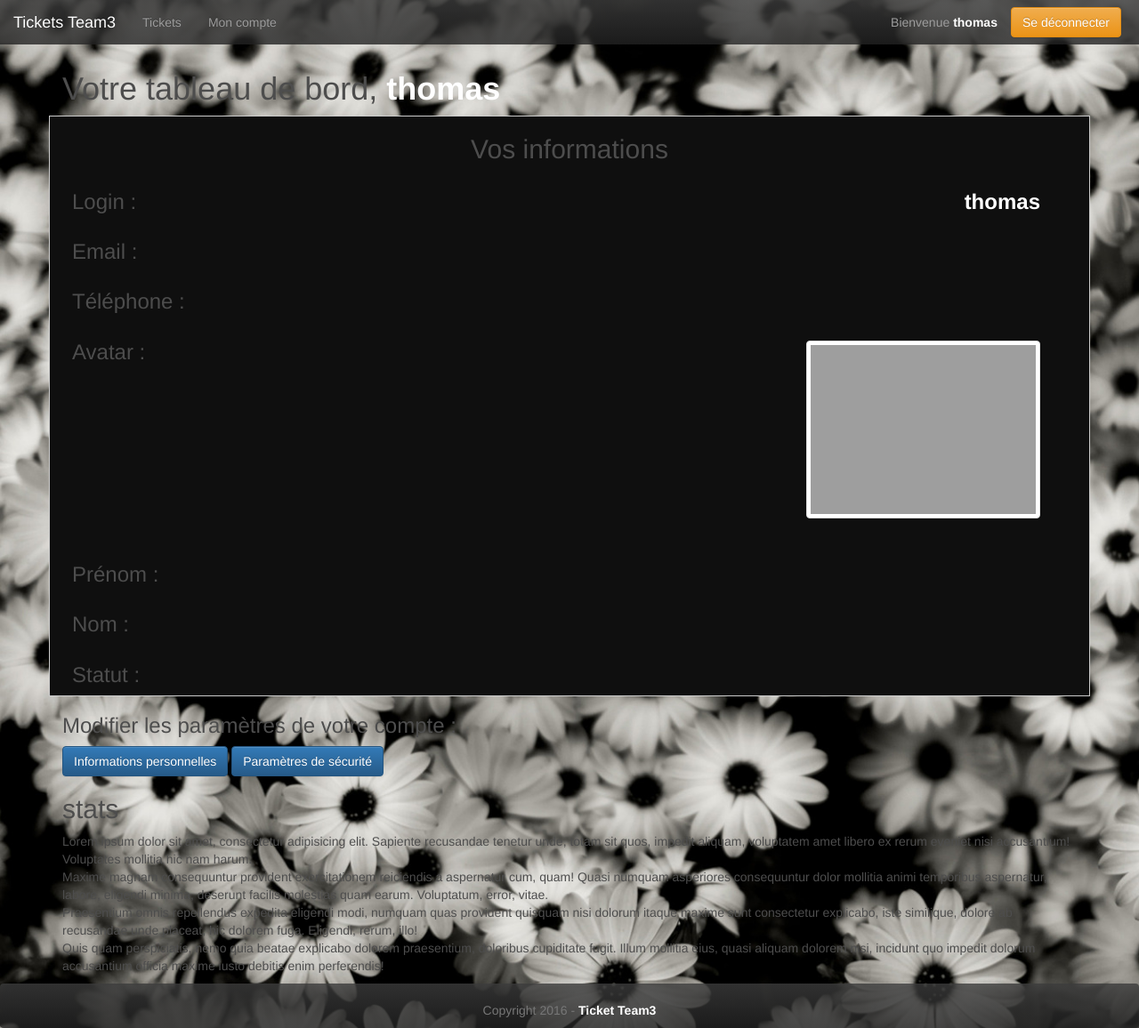
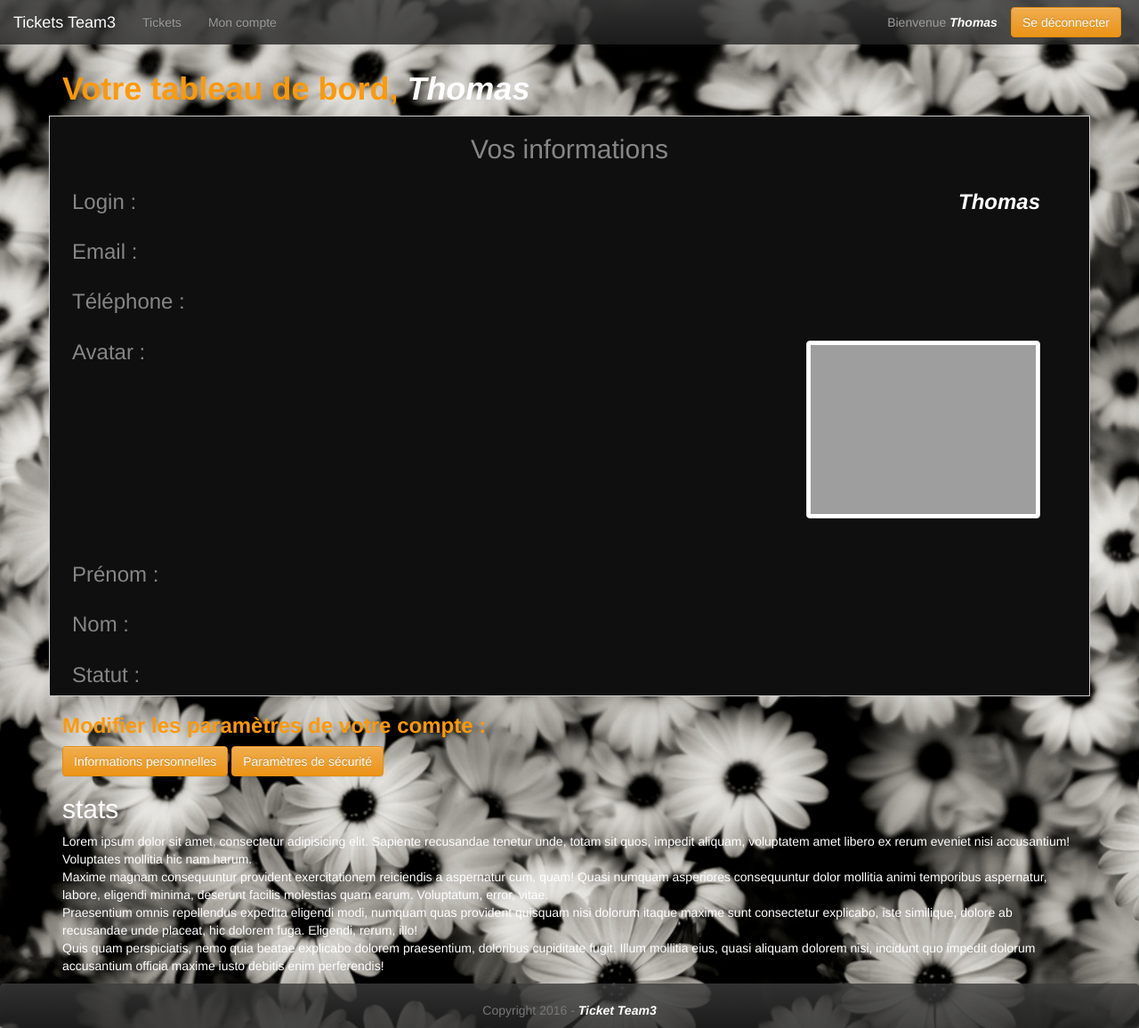
Before and after one commit to thomasbatt/ticket_elo, a PHP site: page /account in a window 1280 px wide. Shown: the whole page at 89% size. Run offline with PHP 8.4, Linux system fonts and the light colour scheme; a user stored in the database is signed in; data comes from the database, SQL or seed files in the repository; grey boxes are pictures that could not be loaded.

Commit message:
maj edit

```diff
--- a/public/styles/style-custom.css
+++ b/public/styles/style-custom.css
@@ -9,15 +9,26 @@
 	/*background: #0F0F0F;*/
 	/*background: rgba(255, 255, 255, 0.1) ;*/
 	/*background: #000;*/
-	color: #4D4D4D;
+	color: #868686;
 }
 
+h1{
+  color: #FF9906;
+  font-weight: bold;
+}
 
+.modifH3{
+	color: #FF9906;
+	font-weight: bold;
+}
 .container{
 	/*background: #000;*/
 	/*background: #0F0F0F;*/
 }
 
+.stats{
+	color: #fff;
+}
 img{
 	max-width: 100%;
 /*	width: 100px ;
@@ -34,9 +45,14 @@
 
 b {
 	color: #fff;
+	text-transform: capitalize;
+	font-style: italic;
+
 }
 
 /*--------------------------- navbar .................................*/
+
+
 .logo .img-logo{
 	height: 50px;
 }
@@ -53,6 +69,10 @@
 .navbar-brand{
 	background: rgba(0, 0, 0, 0.6);
 }
+.navbar-brand p:hover{
+	color: #FF9906;
+}
+
 .navbar-inverse{
 	background-image: linear-gradient(to bottom,rgba(60, 60, 60, 0.81) 0,RGBA(34, 34, 34, 0.8) 100%);
 	background-color: rgba(34, 34, 34, 0);;
@@ -61,7 +81,9 @@
 	bottom: 0;
 	width: 100%;
 	height: 50px;
+
 }
+
 
 
 /*.navbar-brand a:hover{
--- a/views/account.phtml
+++ b/views/account.phtml
@@ -13,14 +13,14 @@
 
 </div>
 
-	<h3>Modifier les paramètres de votre compte :</h3>
+	<h3 class="modifH3">Modifier les paramètres de votre compte :</h3>
 
-	<button type="button" class="btn btn-primary" data-toggle="modal" data-target="#modal-edit-user">Informations personnelles</button>
+	<button type="button" class="btn btn-warning" data-toggle="modal" data-target="#modal-edit-user">Informations personnelles</button>
 
-	<button type="button" class="btn btn-primary" data-toggle="modal" data-target="#modal-edit-secure">Paramètres de sécurité</button>
+	<button type="button" class="btn btn-warning" data-toggle="modal" data-target="#modal-edit-secure">Paramètres de sécurité</button>
 
 
-
+<div class="stats">
 	<h2>stats</h2>
 
 
@@ -31,3 +31,5 @@
 	<div>Quis quam perspiciatis, nemo quia beatae explicabo dolorem praesentium, doloribus cupiditate fugit. Illum mollitia eius, quasi aliquam dolorem nisi, incidunt quo impedit dolorum accusantium officia maxime iusto debitis enim perferendis!</div>
 
 	<?php require('apps/edit_user.php');?>
+
+</div>
--- a/views/header.phtml
+++ b/views/header.phtml
@@ -1,4 +1,4 @@
-<nav class="navbar navbar-inverse navbar-fixed-top">
+<nav class="navbar navbar-inverse navbar-fixed-top navHover">
   <div class="container-fluid">
 
     <div class="navbar-header">
@@ -8,7 +8,7 @@
         <span class="icon-bar"></span>
         <span class="icon-bar"></span>
       </button>
-      <a class="navbar-brand" href="index.php">Tickets Team3</a>
+      <a class="navbar-brand" href="index.php"><p>Tickets Team3</p></a>
     </div>
 
     <div class="collapse navbar-collapse" id="bs-example-navbar-collapse-1">
@@ -20,7 +20,7 @@
         <li><a href="list_user">list user</a></li> -->
       </ul>
       <ul class="nav navbar-nav navbar-right">
-        <li><button type="button" class="btn btn-primary navbar-btn" data-toggle="modal" data-target="#modal-login">Connexion</button></li>
+        <li><button type="button" class="btn btn-warning navbar-btn" data-toggle="modal" data-target="#modal-login">Connexion</button></li>
       </ul>
     </div><!-- /.navbar-collapse -->
   </div><!-- /.container-fluid -->
--- a/views/header_admin.phtml
+++ b/views/header_admin.phtml
@@ -1,4 +1,4 @@
-<nav class="navbar navbar-inverse navbar-fixed-top">
+<nav class="navbar navbar-inverse navbar-fixed-top navHover">
   <div class="container-fluid">
 
     <div class="navbar-header">
@@ -8,7 +8,7 @@
         <span class="icon-bar"></span>
         <span class="icon-bar"></span>
       </button>
-      <a class="navbar-brand" href="index.php">Tickets Team3</a>
+      <a class="navbar-brand" href="index.php"><p>Tickets Team3</p></a>
     </div>
 
     <div class="collapse navbar-collapse" id="bs-example-navbar-collapse-1">
--- a/views/header_user.phtml
+++ b/views/header_user.phtml
@@ -1,4 +1,4 @@
-<nav class="navbar navbar-inverse navbar-fixed-top">
+<nav class="navbar navbar-inverse navbar-fixed-top navHover">
   <div class="container-fluid">
 
     <div class="navbar-header">
@@ -9,7 +9,7 @@
         <span class="icon-bar"></span>
       </button>
       <!-- <span class="logo"><a href="index.php"><img src="public/images/bm-logo.jpg" alt="Bistrot Moderne" class="img-logo"></a></span> -->
-      <span><a class="navbar-brand" href="index.php">Tickets Team3</a></span>
+      <span><a class="navbar-brand" href="index.php"><p>Tickets Team3</p></a></span>
     </div>
 
     <div class="collapse navbar-collapse" id="bs-example-navbar-collapse-1">
--- a/views/ticket.phtml
+++ b/views/ticket.phtml
@@ -2,6 +2,9 @@
 <li class="list-group-item ticket">
 	<div class="media">
 		<div class="media-left">
+		<div>
+			<?=htmlentities($login)?>
+		</div>
 			<center>
 				<?=htmlentities($ticket_id)?>
 				<a target="_blank" href="index.php" alt="img">
@@ -13,9 +16,6 @@
 			<h4 class="media-heading"><?=htmlentities($title)?></h4>
 			<div style="word-wrap: break-word;max-width:230px;"><?=htmlentities($content)?></div>
 		</div>
-		<div>
-			<?=htmlentities($login)?>
-		</div>
 	</div>
 	<?php require('apps/ticket_status.php'); ?>
 </li>
```
Also changed, not shown: views/ticket_edit.phtml (+7 -7 lines). Lines whose indentation alone changed are shown as unchanged.
